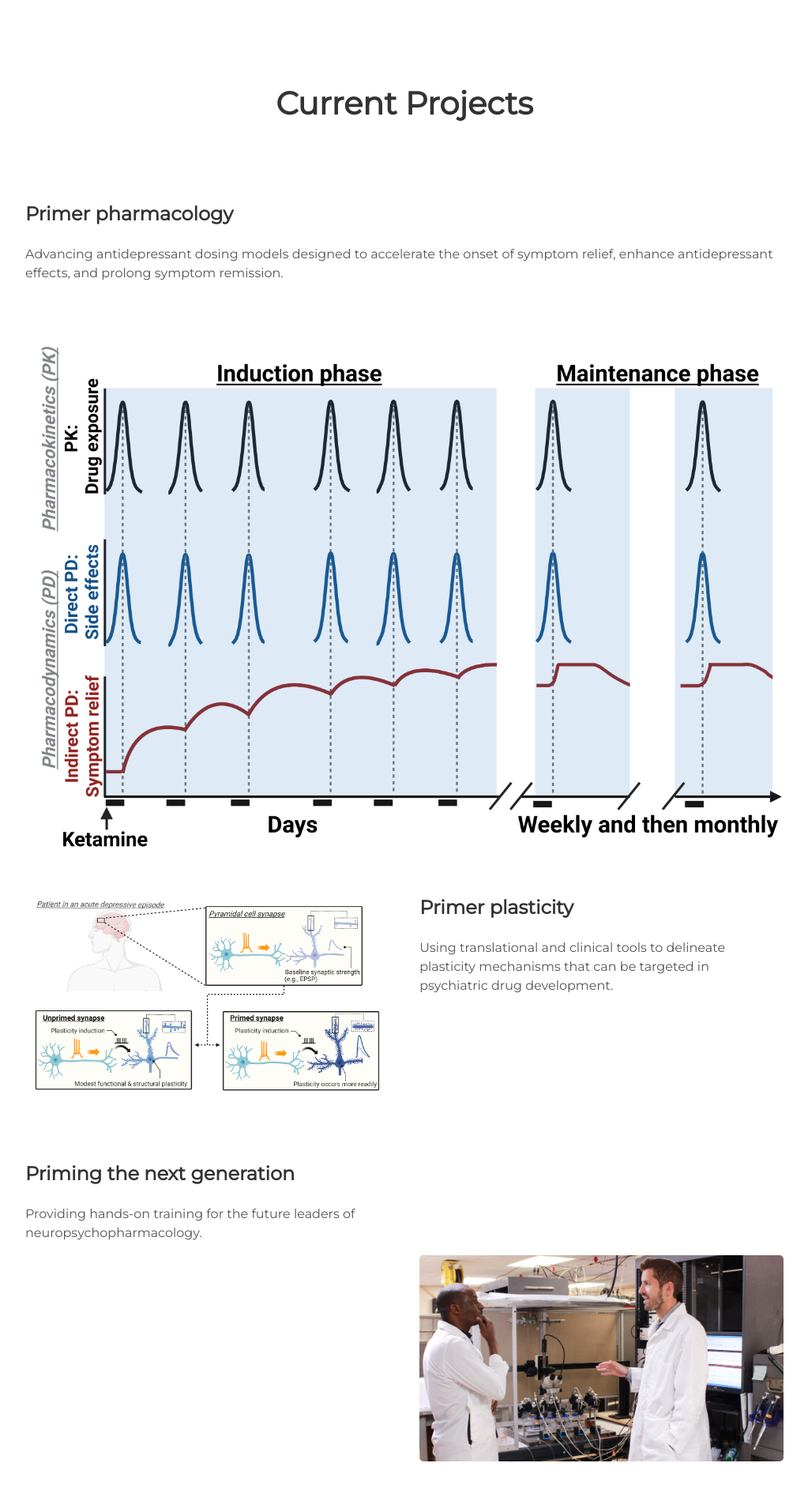
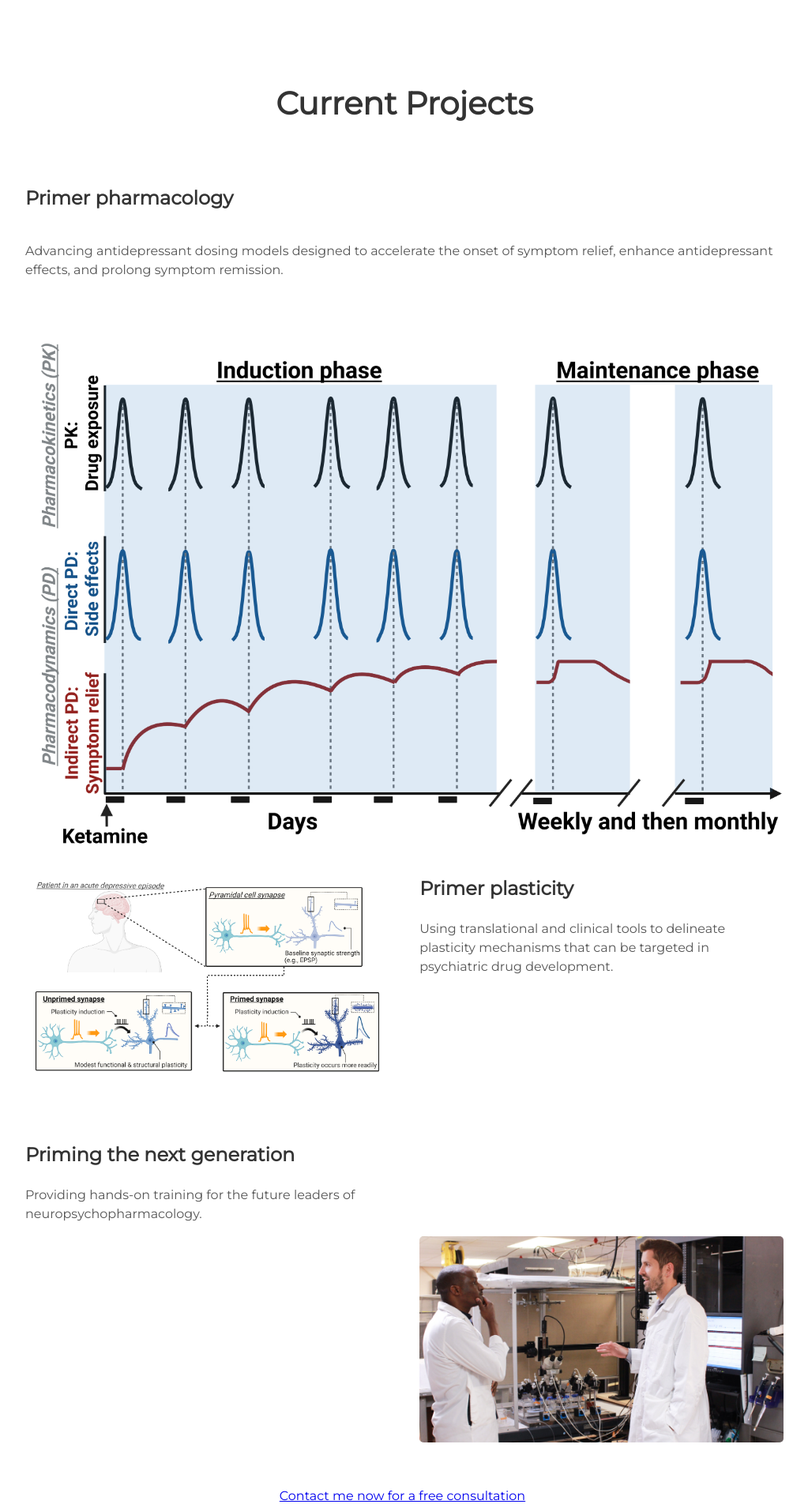
Before and after one commit to synaptic-priming/Nomad, a Jekyll site: the page built from index.html, in a window 1280 px wide. Shown: the part 2221-4130 px from the top of the page at 79% size, without its empty margins (128-1151 px from the left). Built offline with Jekyll 4.4.1, drawn with Linux system fonts in a browser that asks for light colours.

Commit message:
Update projects.html

```diff
--- a/_includes/projects.html
+++ b/_includes/projects.html
@@ -1,11 +1,8 @@
 <div class="user-details">
   <h1> Current Projects </h1>
 </div>
-<div class="user-projects">
-    <div class="contents-left">
-    <h3> Primer pharmacology </h3>
-    <p>Advancing antidepressant dosing models designed to accelerate the onset of symptom relief, enhance antidepressant effects, and prolong symptom remission.</p>
-    </div>
+    <h3 align="left"> Primer pharmacology </h3>
+    <p align="left"> Advancing antidepressant dosing models designed to accelerate the onset of symptom relief, enhance antidepressant effects, and prolong symptom remission.</p>
     <img align="right" src="{{ "/assets/img/Clinical KET timeline.png" | prepend: site.baseurl }}" />
 </div>
 <div class="user-projects">
```
